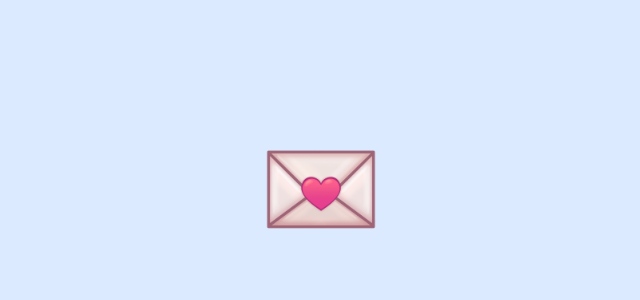
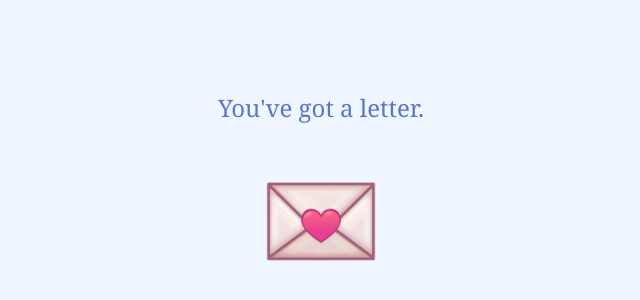
Before and after one commit to steveharianto/val25, a plain HTML site: page index.html in a window 1280 px wide. Shown: the part 212-512 px from the top of the page, without its empty margins (319-959 px from the left). Drawn offline with nearby package versions, Linux system fonts and the light colour scheme.

```diff
--- a/index.html
+++ b/index.html
@@ -18,13 +18,28 @@
             }
         }
 
+        @keyframes typewriter {
+            from { width: 0; }
+            to { width: 100%; }
+        }
+
         .floating-letter {
             animation: float 3s ease-in-out infinite;
         }
+
+        .typewriter {
+            overflow: hidden;
+            white-space: nowrap;
+            margin: 0 auto;
+            animation: typewriter 1s steps(20) 1;
+        }
     </style>
 </head>
-<body class="min-h-screen bg-blue-100">
-    <div class="flex justify-center items-center min-h-screen p-4">
+<body class="min-h-screen bg-blue-50">
+    <div class="flex flex-col justify-center items-center min-h-screen p-4 gap-8">
+        <div class="w-fit">
+            <h1 class="typewriter text-2xl font-serif text-blue-800/70">You've got a letter.</h1>
+        </div>
         <img
             src="letter_closed.png"
             alt="Floating Letter"
```
